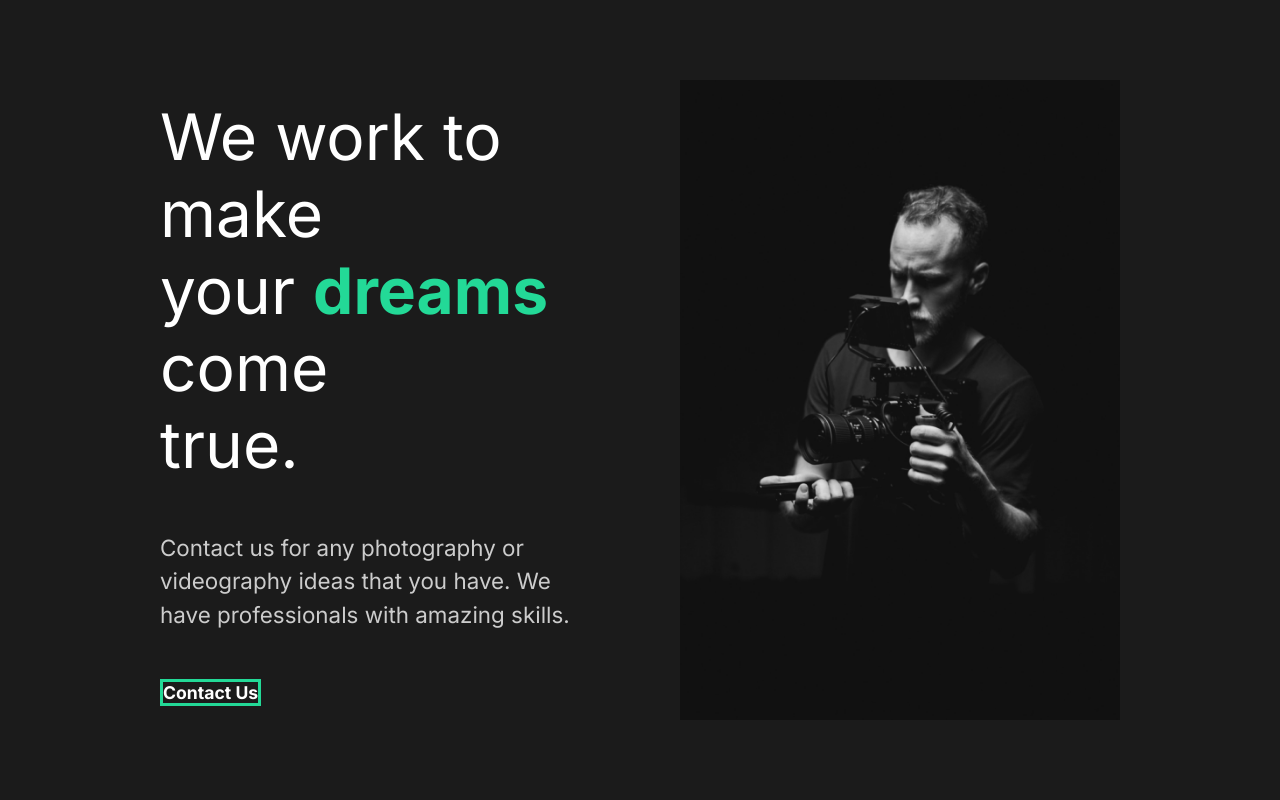
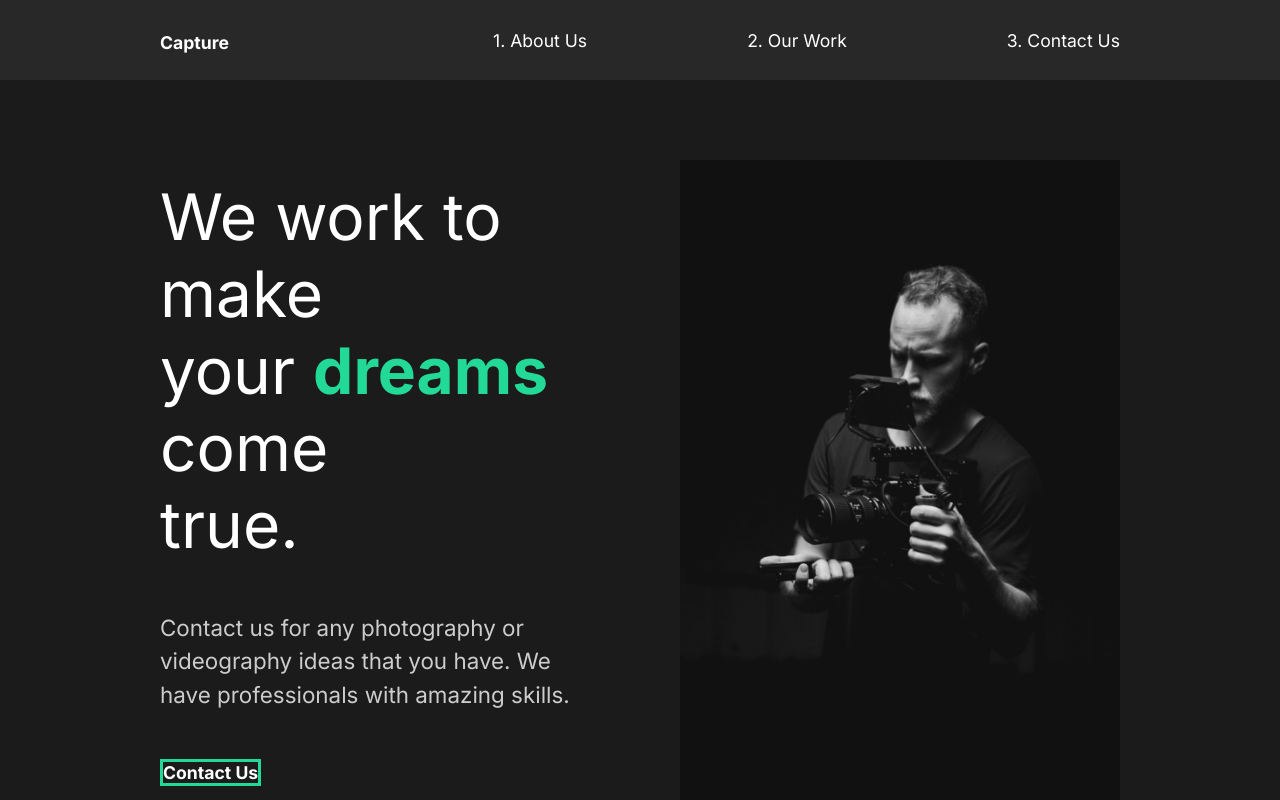
Before and after one commit to valenzsa/react-project-capture-portfolio, a React (Create React App) app: page / in a window 1280 px wide. Shown: the top 800 px of the page. Built offline with nearby package versions, Linux system fonts and the light colour scheme.

Commit message:
8. Creating Our Nav

```diff
--- a/src/App.js
+++ b/src/App.js
@@ -2,12 +2,14 @@
 import GlobalStyle from './components/GlobalStyle';
 
 // Import pages
+import Nav from './components/Nav';
 import AboutUs from './pages/AboutUs';
 
 function App() {
   return (
     <div className="App">
       <GlobalStyle />
+      <Nav />
       <AboutUs />
     </div>
   );
--- /dev/null
+++ b/src/components/Nav.jsx
@@ -0,0 +1,52 @@
+import styled from 'styled-components';
+
+const Nav = () => {
+    return (
+        <StyledNav>
+            <h1>
+                <a className="logo" href="#">Capture</a>
+            </h1>
+            <ul>
+                <li>
+                    <a href="#">1. About Us</a>
+                </li>
+                <li>
+                    <a href="#">2. Our Work</a>
+                </li>
+                <li>
+                    <a href="#">3. Contact Us</a>
+                </li>
+            </ul>
+        </StyledNav>
+    )
+}
+
+const StyledNav = styled.nav`
+    min-height: 10vh;
+    display: flex;
+    margin: auto;
+    justify-content: space-between;
+    align-items: center;
+    padding: 1rem 10rem;
+    text-decoration: none;
+    background #282828;
+    a {
+        color: #ffffff;
+        text-decoration: none;
+    }
+    ul {
+        display: flex;
+        list-style: none;
+    }
+    #logo {
+        font-size: 1.5rem;
+        font-family: "Lobster", cursive;
+        font-weight: lighter;
+    }
+    li {
+        padding-left: 10rem;
+        position: relative;
+    }
+`;
+
+export default Nav;
```
